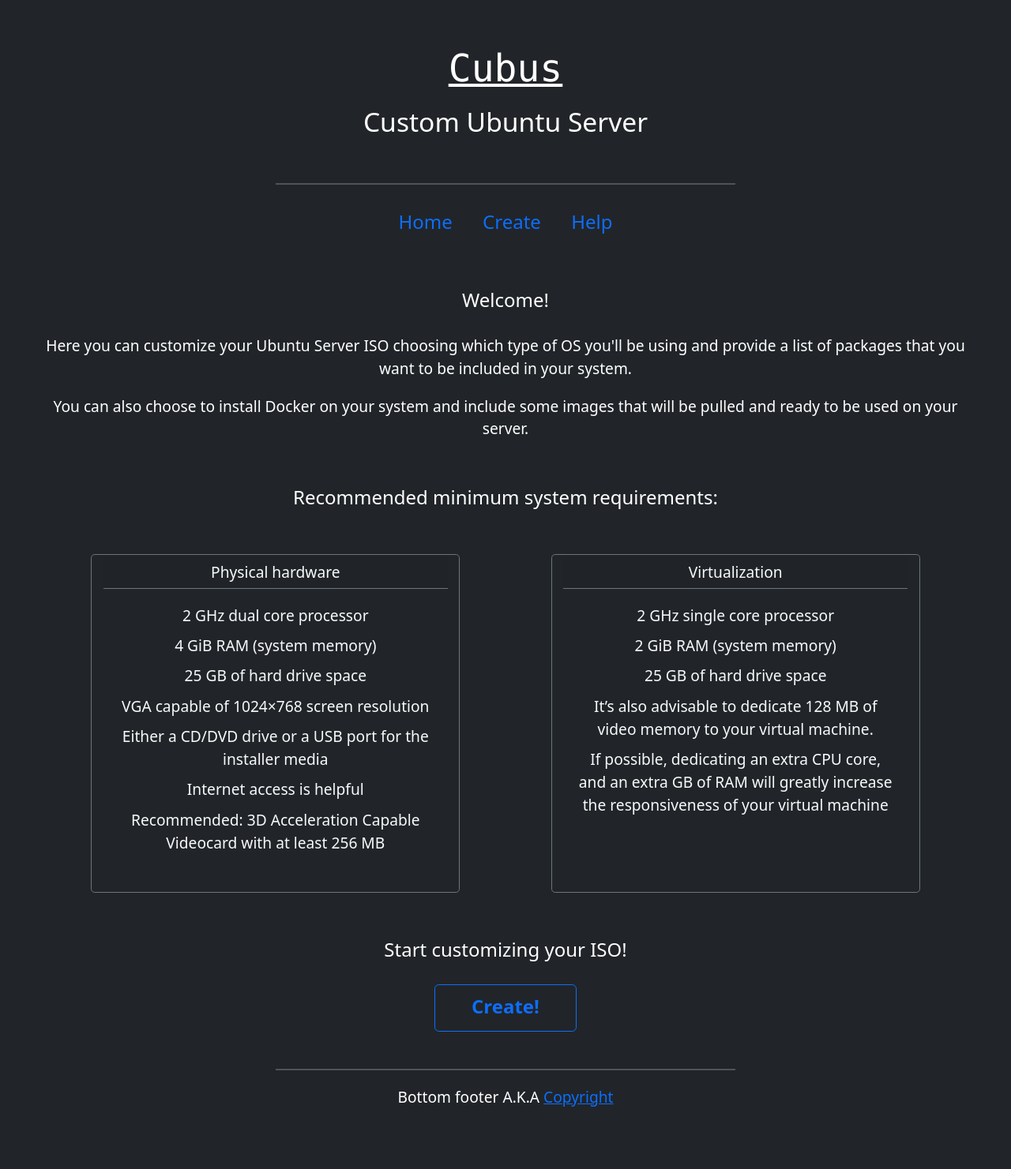
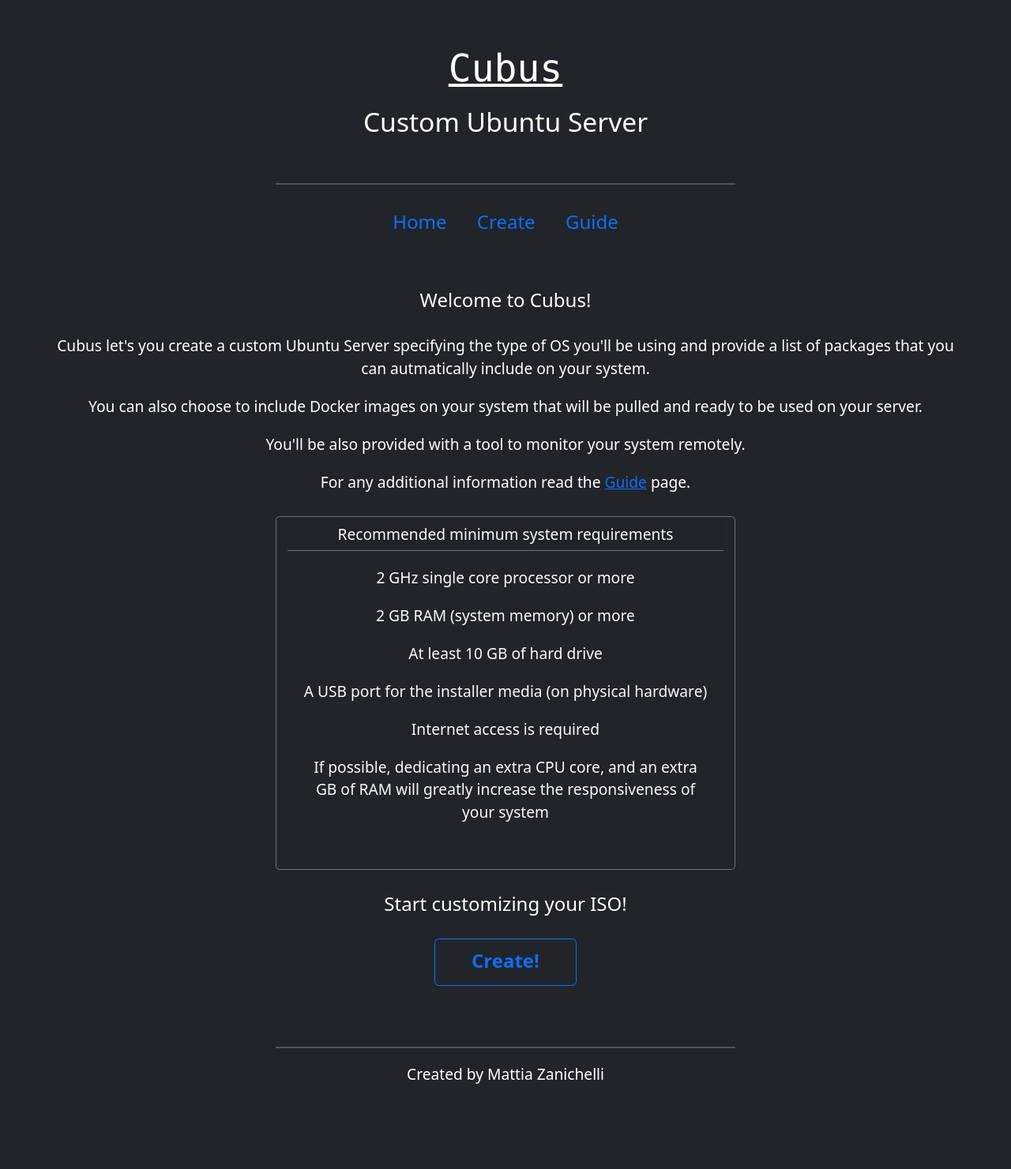
Before and after one commit to mattiazanichelli/django_webserver, a Django app: page / in a window 1280 px wide. Shown: the whole page at 79% size. After the commit the page ends 1373 px from the top, so only its background shows below. Run offline with Django 4.2, Linux system fonts and the light colour scheme; parts of the project's set-up code (start-up, migrations or seed data) failed here and were passed over.

Commit message:
Added images in guide page. Adjusted system requirements in home page

```diff
--- a/cubus/urls.py
+++ b/cubus/urls.py
@@ -4,6 +4,6 @@
 urlpatterns = [
     path('', views.index_page, name="index"),
     path('form/', views.form_page, name="form"),
-    path('help/', views.help_page, name="help"),
+    path('guide/', views.guide_page, name="guide"),
     path('download/', views.download_page, name="download")
 ]
--- a/cubus/views.py
+++ b/cubus/views.py
@@ -69,5 +69,5 @@
             return render(request, 'download.html')
 
 
-def help_page(request):
-    return render(request, 'help.html')
+def guide_page(request):
+    return render(request, 'guide.html')
--- a/templates/index.html
+++ b/templates/index.html
@@ -27,60 +27,53 @@
                         <a class="nav-link" href="{% url 'form' %}">Create</a>
                     </li>
                     <li class="nav-item">
-                        <a class="nav-link" href="{% url 'help' %}">Help</a>
+                        <a class="nav-link" href="{% url 'guide' %}">Guide</a>
                     </li>
                 </ul>
 
             </div>
         </header>
         <main role="main">
-            <h5 class="mb-4">Welcome!</h5>
+            <h5 class="mb-4">Welcome to Cubus!</h5>
             <p>
-                Here you can customize your Ubuntu Server ISO choosing which type of OS you'll be using and provide
-                a list of packages that you want to be included in your system.
+                Cubus let's you create a custom Ubuntu Server specifying the type of OS you'll be using and provide
+                a list of packages that you can autmatically include on your system.
             </p>
-            <p class="mb-5">You can also choose to install Docker on your system and include some images that will be pulled
-                and ready to be used on your server.</p>
-            <h5 class="mb-5">Recommended minimum system requirements:</h5>
+            <p>
+                You can also choose to include Docker images on your system that will be pulled
+                and ready to be used on your server.
+            </p>
+            <p>
+                You'll be also provided with a tool to monitor your system remotely.
+            </p>
+            <p class="mb-4">
+                For any additional information read the <a href="{% url 'guide' %}">Guide</a> page.
+            </p>
 
             <div class="container">
                 <div class="card-deck row justify-content-center">
-                    <div class="card col mx-5 text-center bg-dark text-light border-secondary">
-                        <h6 class="card-header text-center border-secondary">Physical hardware</h6>
+                    <div class="card col-6 mx-5 text-center bg-dark text-light border-secondary">
+                        <h6 class="card-header text-center border-secondary">Recommended minimum system requirements</h6>
                         <ul class="list-unstyled card-body">
-                            <li class="mb-2">2 GHz dual core processor</li>
-                            <li class="mb-2">4 GiB RAM (system memory)</li>
-                            <li class="mb-2">25 GB of hard drive space</li>
-                            <li class="mb-2">VGA capable of 1024×768 screen resolution</li>
-                            <li class="mb-2">Either a CD/DVD drive or a USB port for the installer media</li>
-                            <li class="mb-2">Internet access is helpful</li>
-                            <li class="mb-2">Recommended: 3D Acceleration Capable Videocard with at least 256 MB</li>
-                        </ul>
-                    </div>
-{#                    <p  class="col-2"></p>#}
-                    <div class="card col mx-5 text-center bg-dark text-light border-secondary">
-                        <h6 class="card-header border-secondary">Virtualization</h6>
-                        <ul class="list-unstyled mb-5 card-body">
-                            <li class="mb-2">2 GHz single core processor</li>
-                            <li class="mb-2">2 GiB RAM (system memory)</li>
-                            <li class="mb-2">25 GB of hard drive space</li>
-                            <li class="mb-2">It’s also advisable to dedicate 128 MB of video memory to your virtual machine.
-                            </li>
-                            <li class="mb-2">If possible, dedicating an extra CPU core, and an extra GB of RAM will greatly
-                            increase the
-                            responsiveness of your virtual machine</li>
+                            <li class="mb-3">2 GHz single core processor or more</li>
+                            <li class="mb-3">2 GB RAM (system memory) or more</li>
+                            <li class="mb-3">At least 10 GB of hard drive</li>
+                            <li class="mb-3">A USB port for the installer media (on physical hardware)</li>
+                            <li class="mb-3">Internet access is required</li>
+                            <li class="mb-3">If possible, dedicating an extra CPU core, and an extra GB of RAM will greatly
+                            increase the responsiveness of your system</li>
                         </ul>
                     </div>
                 </div>
             </div>
-            <h5 class="mt-5 mb-4">Start customizing your ISO!</h5>
+            <h5 class="mt-4 mb-4">Start customizing your ISO!</h5>
             <a type="button" class="btn btn-outline-primary btn-lg xl mb-3 fw-bold" style="height: 50px; width: 150px" href="{% url 'form' %}">Create!</a>
 
         </main>
-        <footer class="mt-4 flex-column align-text-bottom">
-            <hr class="mt-4 mb-3 border-2 border-top" style="margin-left: 25%; margin-right: 25%">
+        <footer class="mt-5 flex-column align-text-bottom">
+            <hr class="mt-5 mb-3 border-2 border-top" style="margin-left: 25%; margin-right: 25%">
             <p>
-                Bottom footer A.K.A <a href="#">Copyright</a>
+                Created by Mattia Zanichelli
             </p>
         </footer>
     </div>
```
Also changed, not shown: templates/download.html (+4 -4 lines), templates/form.html (+5 -5 lines), templates/guide.html (added, +153 -0 lines), templates/help.html (deleted, +0 -89 lines), templates/requirements.html (+4 -4 lines), cubus/static/images/final_message.png (added), cubus/static/images/network_configuration.png (added), 3 other files.
